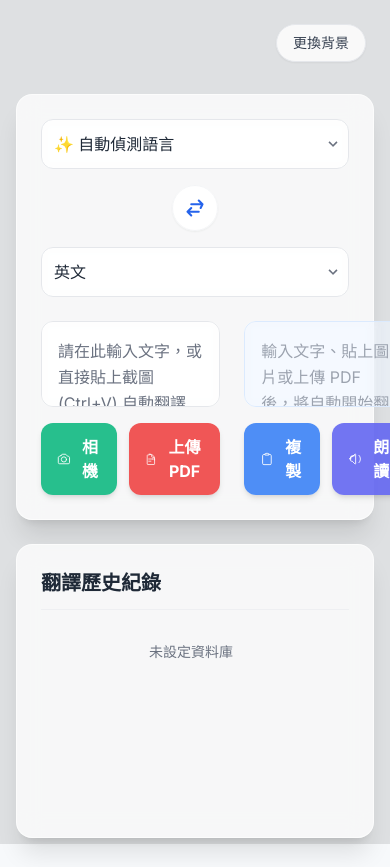
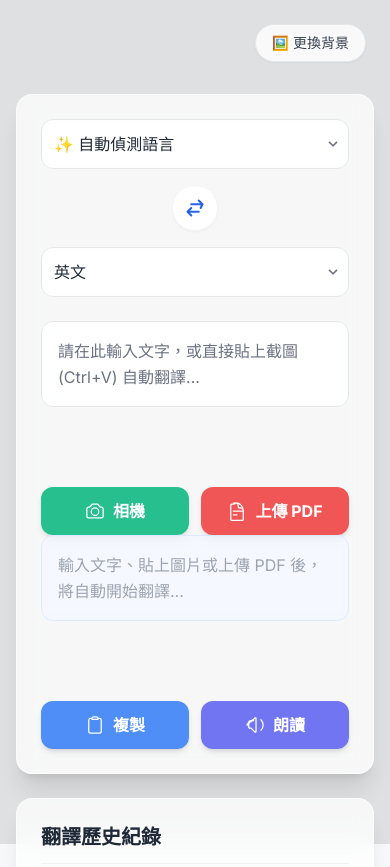
Before and after one commit to vincent0502/translator-superman, a plain HTML site: page index.html in a window 390 px wide. Shown: the top 867 px of the page. Drawn offline with nearby package versions, Linux system fonts and the light colour scheme; a script that the page names is missing.

Commit message:
Add files via upload

```diff
--- a/index.html
+++ b/index.html
@@ -86,17 +86,19 @@
             scrollbar-color: rgba(0, 0, 0, 0.2) rgba(0, 0, 0, 0.05);
         }
 
+        /* ************************************** */
+        /* DESKTOP STYLES (lg: breakpoint and up) */
+        /* ************************************** */
+        @media (min-width: 1024px) {
             /* 關鍵修正：讓主區域佔據大部分視窗高度 */
             #main-content {
                 height: calc(100vh - 100px); /* 100vh 減去 header/footer 的高度 */
                 min-height: 600px;
             }
-
             /* 關鍵修正：讓左右兩大塊高度一致並佔滿 main 區域的垂直空間 */
             #translator-card, #history-sidebar {
                 height: 100%;
             }
-
             /* 修正語言選單和按鈕區域的高度，讓 textarea 佔據剩餘空間 */
             .grid-container {
                 flex-grow: 1;
@@ -115,18 +117,48 @@
                 flex-direction: column;
                 min-height: 0; /* 確保 flex 項目能夠正確收縮 */
             }
+            /* 設置 textarea 的最小高度以避免在空內容時消失 */
+            #source-text, #target-text {
+                min-height: 200px;
+            }
+        }
+
+        /* ************************************** */
+        /* MOBILE STYLES (small screens)          */
+        /* ************************************** */
+        @media (max-width: 1023px) {
+            #main-content {
+                height: auto; /* 手機上允許內容自然高度 */
+                min-height: 0;
+                flex-direction: column; /* 強制垂直堆疊 */
+            }
+            #translator-card, #history-sidebar {
+                height: auto;
+                min-height: 0;
+                width: 100%;
+            }
+            .grid-container {
+                grid-template-columns: 1fr; /* 輸入和輸出區塊變成垂直堆疊 */
+                gap: 1rem;
+            }
+            .input-group, .output-group {
+                height: auto;
+            }
+            .textarea-container {
+                min-height: 150px; /* 手機上給予較小的最小高度 */
+            }
+        }
     </style>
 </head>
 <body class="flex flex-col items-center p-4">
 
     <!-- 頂部功能列 (刪除跨平台翻譯文字，保留按鈕) -->
-    <header class="w-full max-w-6xl flex justify-end items-center mb-4 mt-2 px-2">
+    <header class="w-full max-w-6xl flex justify-end items-center mb-4 mt-2 px-2 flex-shrink-0">
         <div class="flex gap-3">
             <input type="file" id="bg-upload" accept="image/*" class="hidden">
             <button id="change-bg-btn" class="flex items-center px-4 py-2 bg-white/80 hover:bg-white text-gray-700 font-medium rounded-full shadow-sm transition duration-200 backdrop-blur-sm border border-gray-200 text-sm">
-                更換背景
+                🖼️ 更換背景
             </button>
-            <!-- 移除設定按鈕 -->
         </div>
     </header>
 
@@ -251,7 +283,7 @@
                         </button>
 
                         <button id="speak-btn" class="flex-1 flex items-center justify-center px-4 py-3 bg-indigo-500/90 hover:bg-indigo-600 text-white font-bold rounded-xl shadow-md transition duration-200 ease-in-out transform active:scale-[0.98]">
-                            <!-- 修正後的朗讀圖示 (純喇叭線條) -->
+                            <!-- 修正後的朗讀圖示 (簡潔喇叭線條) -->
                             <svg xmlns="http://www.w3.org/2000/svg" fill="none" viewBox="0 0 24 24" stroke-width="1.5" stroke="currentColor" class="w-5 h-5 mr-2">
                                 <path stroke-linecap="round" stroke-linejoin="round" d="M19.114 5.636a9 9 0 010 12.728m-9.18-12.728A13.5 13.5 0 002.25 12H4.5c0-.83.112-1.633.322-2.396C4.986 8.756 5.81 8.25 6.75 8.25h.488l4.72-4.72a.75.75 0 011.28.53v15.88a.75.75 0 01-1.28.53l-4.72-4.72H6.75A2.25 2.25 0 014.5 15V9a2.25 2.25 0 012.25-2.25h3.636z" />
                             </svg>
```
Lines whose indentation alone changed are shown as unchanged.
